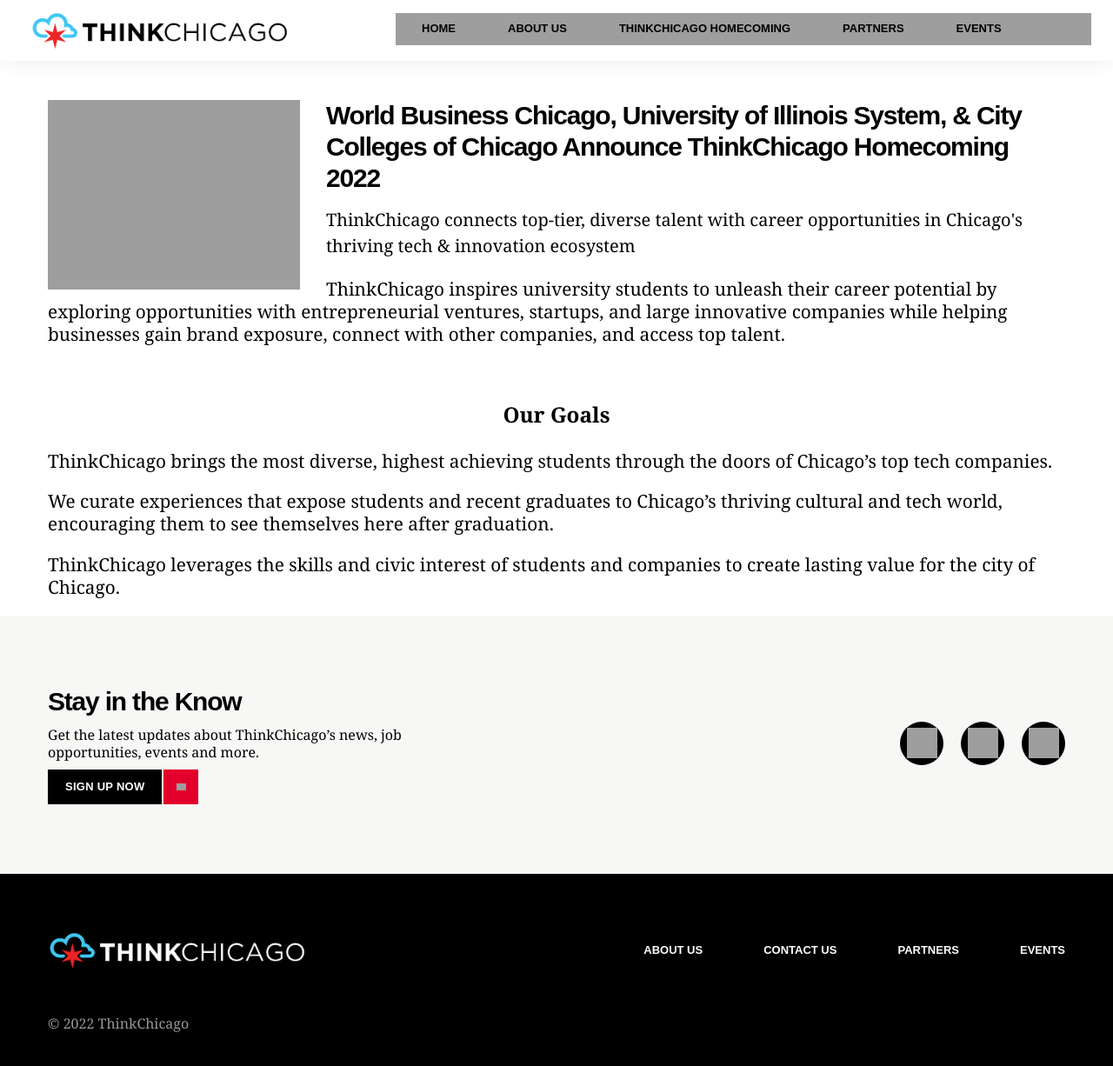
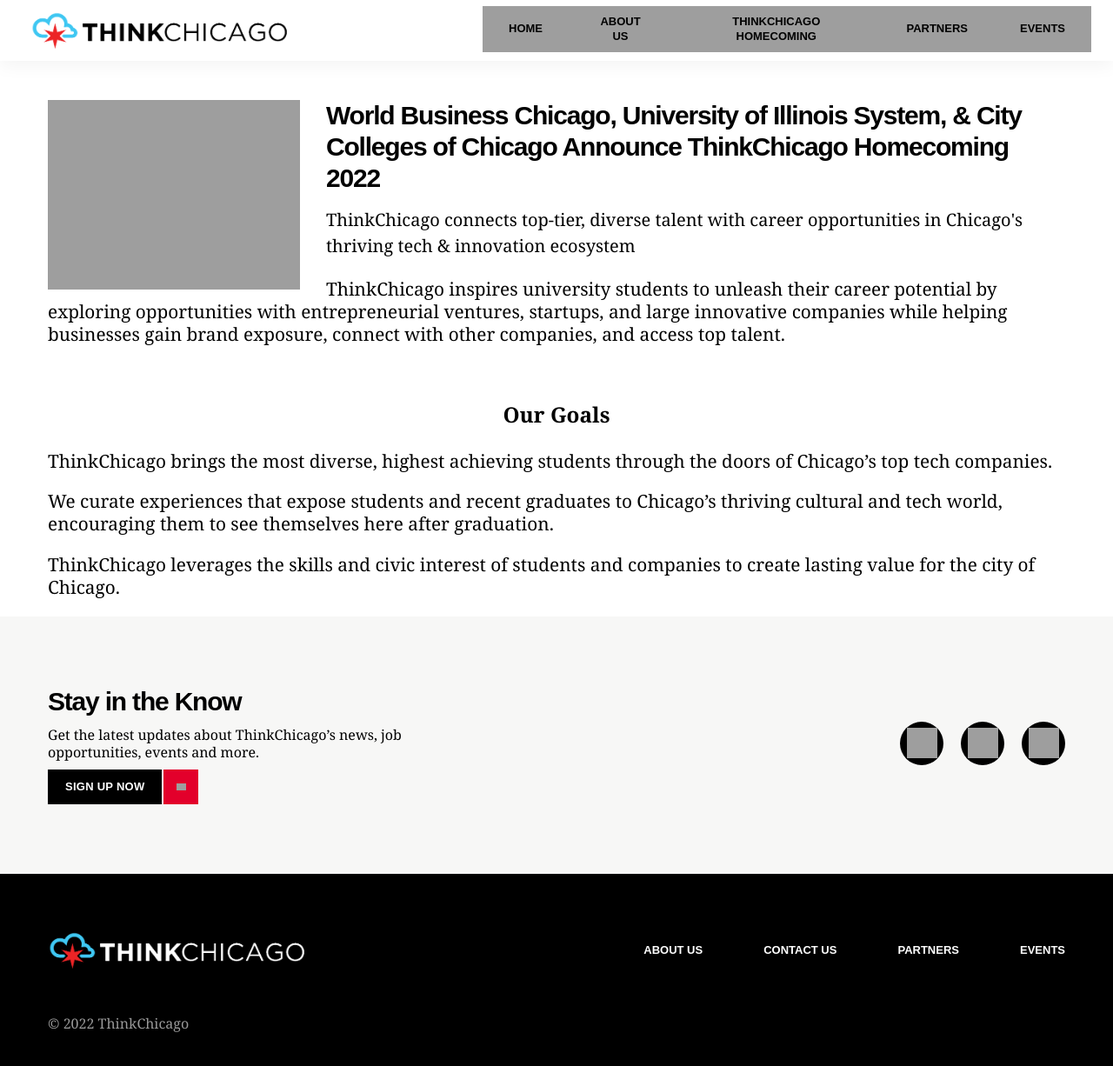
Before and after one commit to andreanthony/andreanthony.github.io, a Jekyll site: the page thinkchicago.html, which Jekyll copies as it is, in a window 1280 px wide and 1237 px high. Shown: the top 1226 px of the window at 87% size. Built offline with Jekyll 4.4.1, drawn with Linux system fonts in a browser that asks for light colours; some web fonts are replaced; grey boxes are pictures that could not be loaded.

Commit message:
Update thinkchicago.html

```diff
--- a/thinkchicago.html
+++ b/thinkchicago.html
@@ -29,7 +29,7 @@
 		</button>
 		<div class="header-content" style="display: none;">
 			<div class="header-left">
-            	<nav role="navigation" class="main-menu"><ul id="menu-main-menu" class="menu" style="width:800px">
+            	<nav role="navigation" class="main-menu"><ul id="menu-main-menu" class="menu" style="width:700px">
 <li><a href="https://andreanthony.github.io/thinkchicago.html">Home</a></li>
 <li><a href="https://thinkchicago.com/about/">About Us</a></li>
 <li><a href="https://andreanthony.github.io/homecoming.html">ThinkChicago Homecoming</a></li>
```
